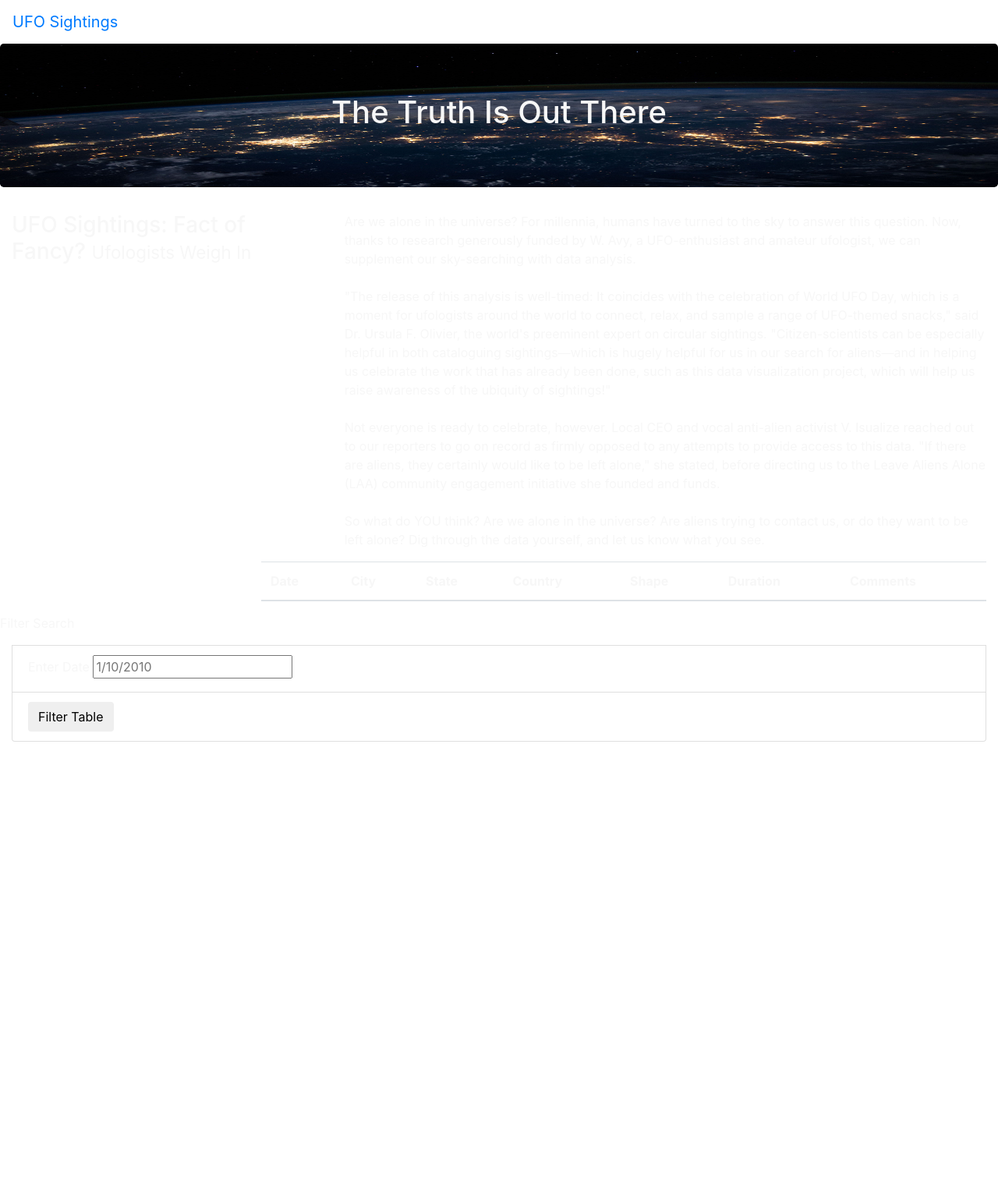
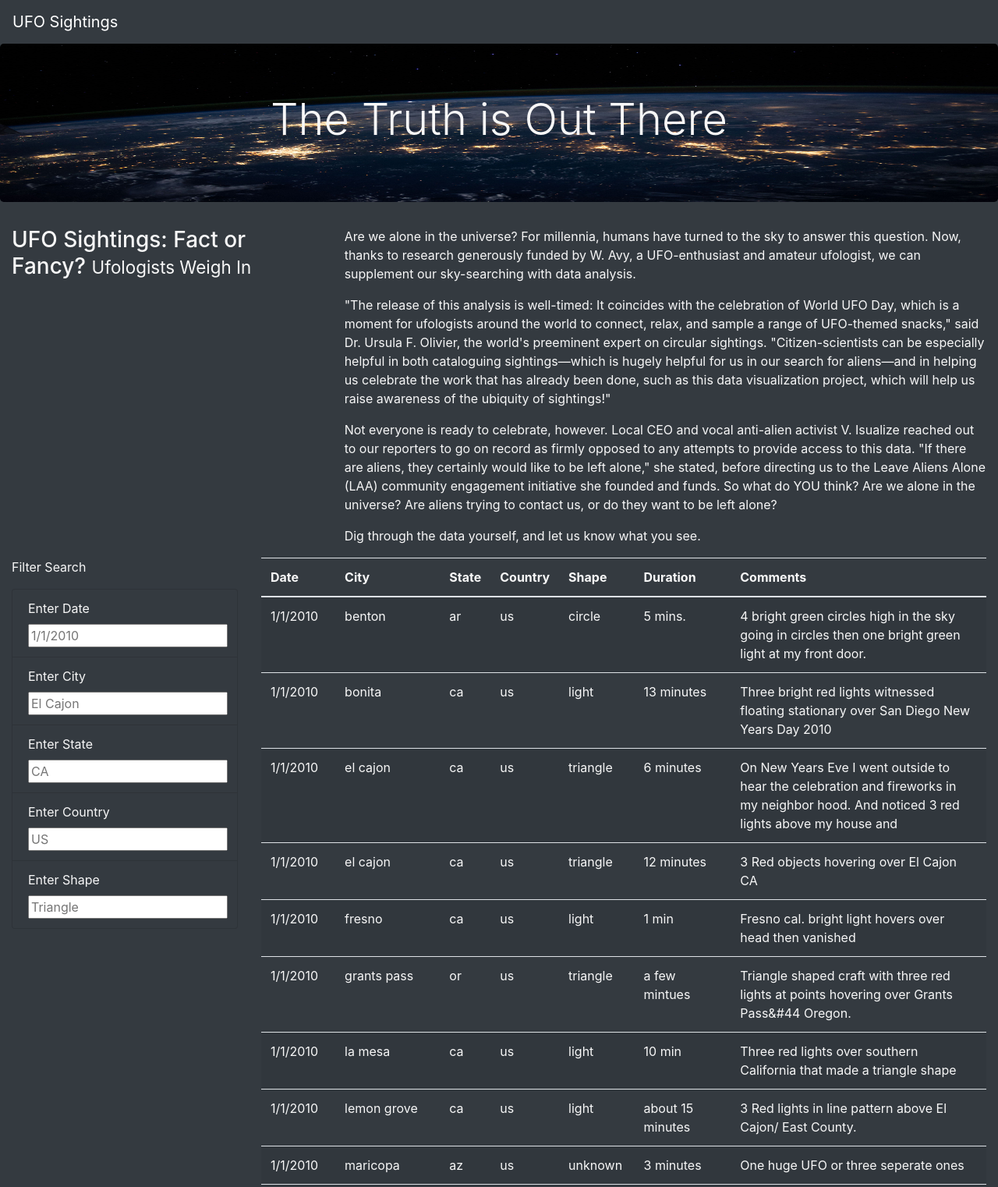
Before and after one commit to rclascano14/UFOs, a plain HTML site: page index.html in a window 1280 px wide. Shown: the top 1522 px of the page at 78% size. Before the commit the page ends 951 px from the top, so only its background shows below. Drawn offline with nearby package versions, Linux system fonts and the light colour scheme.

Commit message:
Deliverable 1

```diff
--- a/index.html
+++ b/index.html
@@ -8,39 +8,65 @@
       crossorigin="anonymous"
     />
     <link rel="stylesheet" href="static/css/style.css">
-    <meta charset="UTF-8">
-    <meta http-equiv="X-UA-Compatible" content="IE=edge">
-    <meta name="viewport" content="width=device-width, initial-scale=1.0">
-    <title>Document</title>
 </head>
-<body>
+<body class="bg-dark">
     <div class="wrapper">
-        <nav class="navbar navbar-expand-lg">
+        <nav class="navbar navbar-dark bg-dark navbar-expand-lg">
             <a class="navbar-brand" href="index.html">UFO Sightings</a>
         </nav>
     </div>
     <div class="jumbotron">
-        <h1>The Truth Is Out There</h1>
+        <h1 class="display-4">The Truth is Out There</h1>
     </div>
     <div class="container-fluid">
         <div class="row">
             <div class="col-md-4">
-            <h3>UFO Sightings: Fact of Fancy? <small>Ufologists Weigh In</small></h3>
+                <h3>UFO Sightings: Fact or Fancy? <small>Ufologists Weigh In</small></h3>
             </div>
             <div class="col-md-8">
-            <p>
-              Are we alone in the universe? For millennia, humans have turned to the sky to answer this question. Now, thanks to research generously funded by W. Avy, a UFO-enthusiast and amateur ufologist, we can supplement our sky-searching with data analysis.<br><br>"The release of this analysis is well-timed: It coincides with the celebration of World UFO Day, which is a moment for ufologists around the world to connect, relax, and sample a range of UFO-themed snacks," said Dr. Ursula F. Olivier, the world's preeminent expert on circular sightings. "Citizen-scientists can be especially helpful in both cataloguing sightings—which is hugely helpful for us in our search for aliens—and in helping us celebrate the work that has already been done, such as this data visualization project, which will help us raise awareness of the ubiquity of sightings!"<br><br>Not everyone is ready to celebrate, however. Local CEO and vocal anti-alien activist V. Isualize reached out to our reporters to go on record as firmly opposed to any attempts to provide access to this data. "If there are aliens, they certainly would like to be left alone," she stated, before directing us to the Leave Aliens Alone (LAA) community engagement initiative she founded and funds.<br><br>So what do YOU think? Are we alone in the universe? Are aliens trying to contact us, or do they want to be left alone? Dig through the data yourself, and let us know what you see.
-
-
-            </p>
-          </div>
+                Are we alone in the universe? For millennia, humans have turned to the sky to answer this question.
+                Now, thanks to research generously funded by W. Avy, a UFO-enthusiast and amateur ufologist, we can supplement our sky-searching with data analysis.
+                <p></p>
+                "The release of this analysis is well-timed: It coincides with the celebration of World UFO Day, which is a moment for ufologists around the world to connect, relax, and sample a range of UFO-themed snacks," said Dr. Ursula F. Olivier, the world's preeminent expert on circular sightings.
+                "Citizen-scientists can be especially helpful in both cataloguing sightings—which is hugely helpful for us in our search for aliens—and in helping us celebrate the work that has already been done, such as this data visualization project, which will help us raise awareness of the ubiquity of sightings!"
+                <p></p>
+                Not everyone is ready to celebrate, however. Local CEO and vocal anti-alien activist V. Isualize reached out to our reporters to go on record as firmly opposed to any attempts to provide access to this data. "If there are aliens, they certainly would like to be left alone," she stated, before directing us to the Leave Aliens Alone (LAA) community engagement initiative she founded and funds.
+                So what do YOU think? Are we alone in the universe? Are aliens trying to contact us, or do they want to be left alone?
+                <p></p>
+                Dig through the data yourself, and let us know what you see.
+                <p></p>
             </div>
         </div>
     </div>
     <div class="container-fluid">
         <div class="row">
           <div class="col-md-3">
+            <form class="bg-dark">
+                <p>Filter Search</p>
+                <ul class="list-group bg-dark">
+                    <li class="list-group-item bg-dark">
+                        <label for="date">Enter Date</label>
+                        <input type="text" placeholder="1/1/2010" id="datetime" />
+                    </li>
+                    <li class="list-group-item bg-dark">
+                        <label for="city">Enter City</label>
+                        <input type="text" placeholder="El Cajon" id="city" />
+                    </li>
+                    <li class="list-group-item bg-dark">
+                        <label for="state">Enter State</label>
+                        <input type="text" placeholder="CA" id="state" />
+                    </li>
+                    <li class="list-group-item bg-dark">
+                        <label for="country">Enter Country</label>
+                        <input type="text" placeholder="US" id="country" />
+                    </li>
+                    <li class="list-group-item bg-dark">
+                        <label for="shape">Enter Shape</label>
+                        <input type="text" placeholder="Triangle" id="shape" />
+                    </li>
 
+                </ul>
+            </form>
           </div>
           <div class="col-md-9">
             <table class="table table-striped">
@@ -58,20 +84,10 @@
                 <tbody></tbody>
             </table>
           </div>
-        <form>
-            <p>Filter Search</p>
-          </form>
         </div>
-      <ul class="list-group">
-
-    </ul>
-    <li class="list-group-item">
-        <label for="date">Enter Date</label>
-        <input type="text" placeholder="1/10/2010" id="datetime" />
-    </li>
-    <li class="list-group-item">
-        <button id="filter-btn" type="button" class="btn btn-default">Filter Table</button>
-    </li>
       </div>
+      <script src="https://cdnjs.cloudflare.com/ajax/libs/d3/4.11.0/d3.js"></script>
+      <script src="static/js/data.js"></script>
+      <script src="static/js/app.js"></script>
 </body>
 </html>
```
Lines whose indentation alone changed are shown as unchanged.
